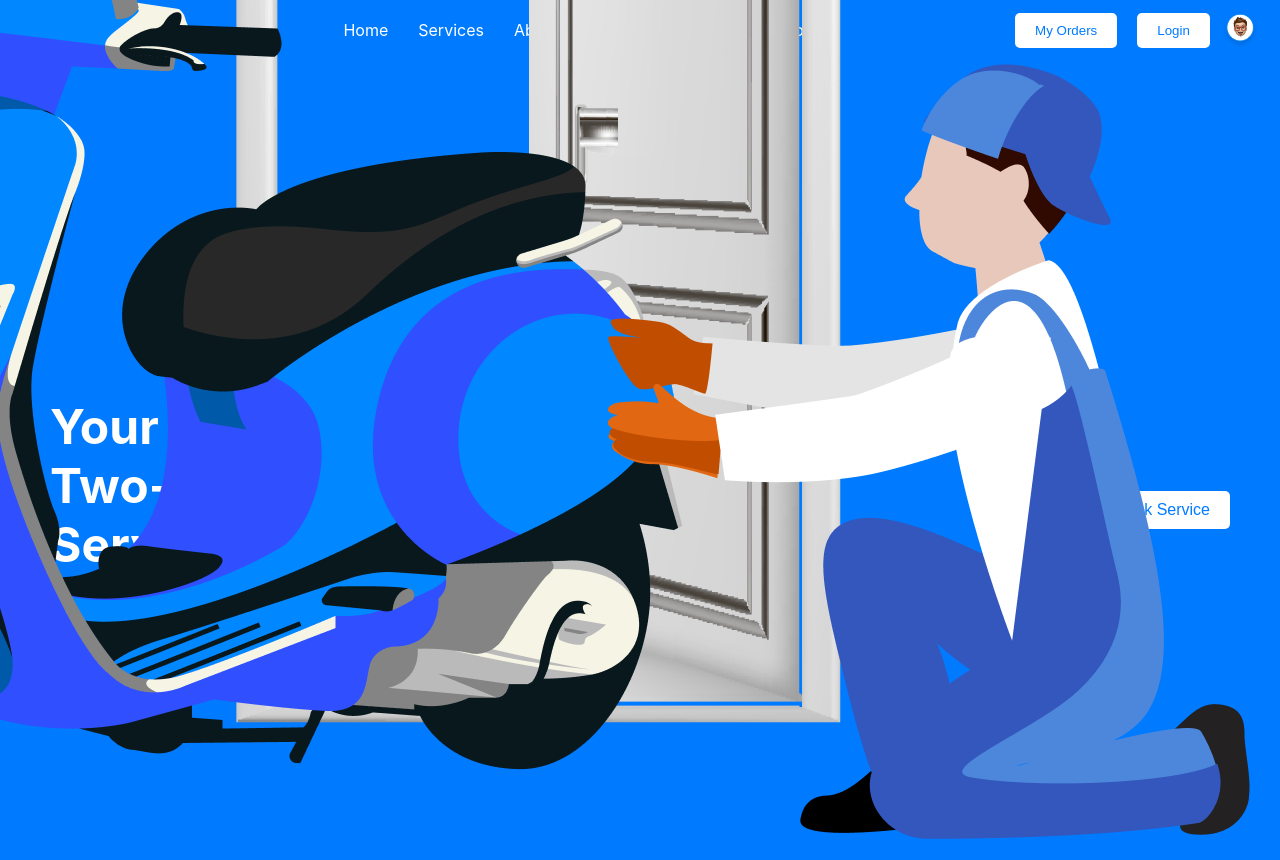
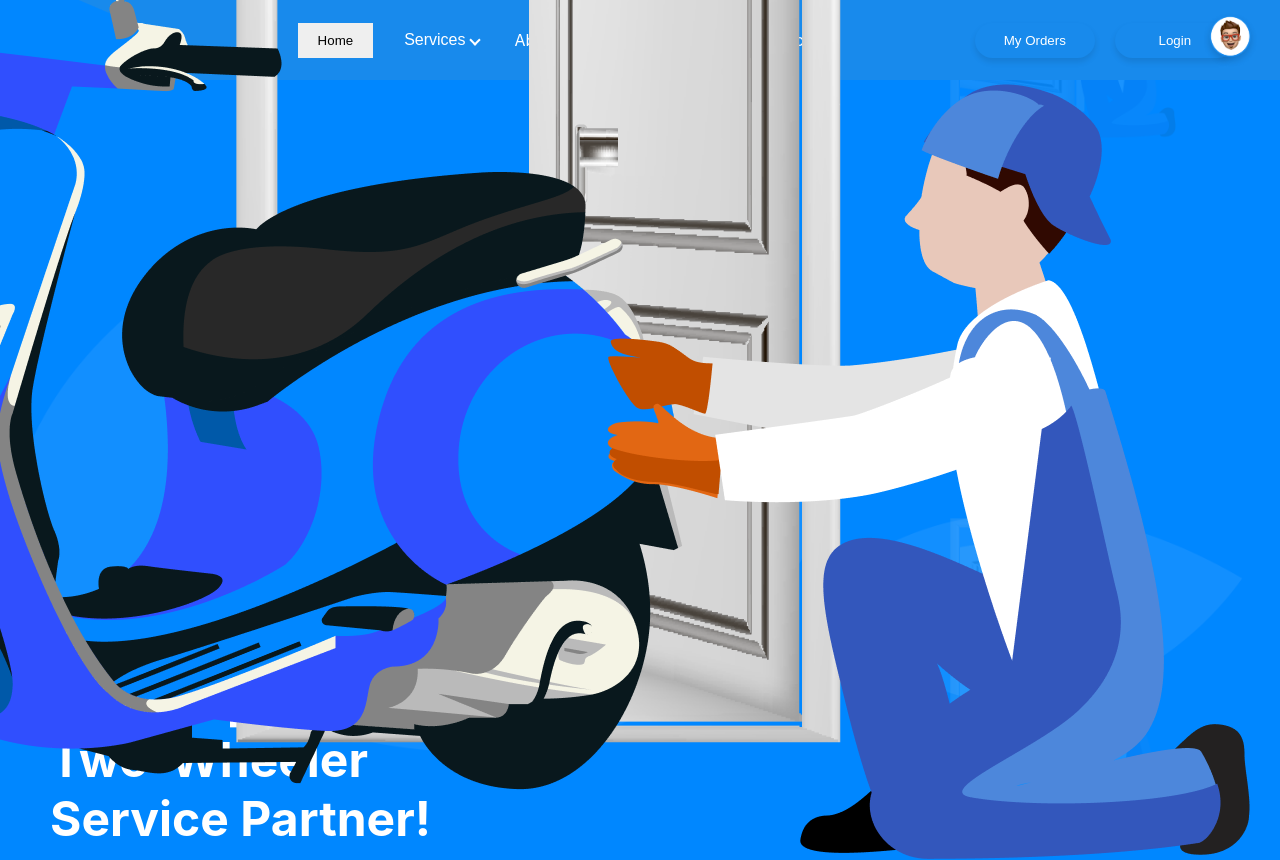
Before and after one commit to user-king/mechanify, a React (Create React App) app: page /projects in a window 1280 px wide. Shown: the top 860 px of the page. Built offline with nearby package versions, Linux system fonts and the light colour scheme.

Commit message:
changes in home screen

```diff
--- a/src/assets/styles/Banner.css
+++ b/src/assets/styles/Banner.css
@@ -1,14 +1,72 @@
 .banner {
     display: flex;
     justify-content:space-between;
-    align-items: center;
+    align-items:end;
     background-color: #007bff;
     color: white;
     position: relative;
     padding: 50px;
-    height: 100vh; /* Full viewport height */
+    height: 100vh;
     text-align: center;
+    background-image: url('../images/background_shade.png');
+    background-size:contain;
+    background-position:center;
+  }
 
+  .search-bar-container {
+    position: absolute;
+    top: 20px;
+    right: 20px;
+    /* height: 40px; */
+}
+
+.search-bar {
+  display: flex;
+  align-items: center;
+  background-color: #007bff;
+  border-radius: 50px;
+  padding: 5px 20px;
+  box-shadow: 0 4px 6px rgba(0, 0, 0, 0.1);
+  position: absolute;
+  top: 20px;
+  right: 20px;
+  width: 300px;
+  height: 40px;
+}
+
+.search-bar input {
+  border: none;
+  outline: none;
+  flex: 1;
+  padding: 10px;
+  border-radius: 50px;
+  margin-right: -20px;
+  background-color: transparent;
+  color:white;
+  font-size: 18px;
+}
+
+.search-bar input::placeholder {
+  color: rgba(255, 255, 255, 0.7);
+  font-size: 18px;
+}
+.search-button, .filter-button {
+  background: none;
+  border: none;
+  color: white;
+  cursor: pointer;
+  /* padding: 10px; */
+}
+
+.search-button i, .filter-button i {
+  /* font-size: 16px; */
+}
+  .filter-button img {
+    /* box-shadow: 0px 4px 16px 0px #00000040; */
+    /* font-size: 16px; */
+    /* width: 40px;  */
+    height: 60px;
+    border-radius: 20px;
   }
 
   .banner-logo1 {
@@ -64,24 +122,24 @@
   }
 
   .logo1 {
-    height: 250px;
-    align-self: center;
+    height: 294px;
+    align-self:flex-end;
     position: absolute;
-    left: 50%;
+    left: 64%;
     transform: translateX(-50%);
   }
 
   .vertical-button {
     position: absolute;
     right: 0;
-    top:30%;
+    top:45%;
     transform: translateY(-50%);
     z-index: 2;
     display: flex;
     align-items: center;
     justify-content: center;
     width: 60px;
-    height: 240px;
+    height: 280px;
     background-color: #7AC0FF;
     color: white;
     border: none;
@@ -115,9 +173,10 @@
   align-items: center;
   justify-content: center;
   background-image: url('../images/background.png');
-  background-size:contain;
-  background-position: center;
+  background-size:cover;
+  background-position:center;
   color: white;
+  background-color: #007bff;
   padding: 50px;
   height: 100vh; /* Full viewport height */
   text-align: center;
@@ -131,7 +190,7 @@
   width: 100%;
   height: 100%;
   background-color: rgba(0, 123, 255, 0.8); /* Adjust the color and opacity as needed */
-  z-index: 1;
+  /* z-index: 1; */
 }
 
 .banner2-content {
--- a/src/assets/styles/Brand.css
+++ b/src/assets/styles/Brand.css
@@ -13,6 +13,8 @@
     font-weight: bold;
     margin-bottom: 40px;
     color: #0187FF;
+    text-shadow: 2px 2px 5px rgba(0, 0, 0, 0.3);
+    text-align: center;
 }
 
 .brand-images {
@@ -20,6 +22,8 @@
     justify-content: center;
     align-items: center;
     gap: 20px; /* Space between images */
+    margin-top: 20px;
+    flex-wrap: wrap;
 }
 
 .brand-images img {
--- a/src/assets/styles/Header.css
+++ b/src/assets/styles/Header.css
@@ -4,7 +4,7 @@
   display: flex;
   justify-content: space-between;
   align-items: center;
-  background-color: #007bff;
+  background-color:#188AEC;
   padding: 10px 20px;
   color: white;
 }
@@ -91,20 +91,41 @@
 }
 
 .btn {
-  background-color: white;
-  color: #007bff;
+  color: white;
+  /* background-color: #007bff; */
   border: none;
   padding: 10px 20px;
   margin: 0 10px;
   cursor: pointer;
   border-radius: 5px;
+  background-color:#188AEC;
+  border-radius: 50px;
+  box-shadow: 0 4px 6px rgba(0, 0, 0, 0.1);
+  width: 120px;
 }
 
+.btn1 {
+  color: black;
+  /* background-color: #007bff; */
+  border: none;
+  padding: 10px 20px;
+  margin: 0 10px;
+  cursor: pointer;
+  /* border-radius: 5px; */
+
+}
 .btn:hover {
   background-color: #e7e7e7;
 }
 
+.user-icon-container {
+  display: flex;
+  flex-direction: column;
+  /* margin-top: 4px; */
+  align-items: center;
+}
 .user-icon {
-  height: 40px;
+  height: 60px;
   border-radius: 50%;
+  margin-left: -45px;
 }
--- a/src/components/Banner.js
+++ b/src/components/Banner.js
@@ -3,10 +3,14 @@ import React from 'react'
 import '../assets/styles/Banner.css';
 import bannerImage from '../assets/images/banner_image.png';
 import { motion } from 'framer-motion';
+import SearchBar from './SearchBar';
 
 const Banner = () => {
     return (
         <div className="banner">
+            <div className="search-bar-container">
+                <SearchBar />
+            </div>
             <div className="banner-content">
                 <div className="text-content">
                     <motion.h1
--- a/src/components/Banner2.js
+++ b/src/components/Banner2.js
@@ -2,6 +2,7 @@
 import React from 'react'
 import '../assets/styles/Banner.css';
 import { motion } from 'framer-motion';
+import SearchBar from './SearchBar';
 
 const Banner2 = () => {
     return (
@@ -11,7 +12,10 @@ const Banner2 = () => {
             transition={{ type: 'spring', stiffness: 50 }}
             className="banner2"
         >
-        {/* <div className="banner2"> */}
+            {/* <div className="banner2"> */}
+            <div className="search-bar-container">
+                <SearchBar />
+            </div>
             <div className="banner2-content">
                 <div className="text2-content">
                     <motion.h1
@@ -26,7 +30,7 @@ const Banner2 = () => {
             <div className="vertical-button">
                 <h2 className="vertical-text">Book Service</h2>
             </div>
-        {/* </div> */}
+            {/* </div> */}
         </motion.div>
     )
 }
--- a/src/components/Banner3.js
+++ b/src/components/Banner3.js
@@ -2,10 +2,15 @@ import React from 'react'
 import '../assets/styles/Banner.css';
 import logo from '../assets/images/mechanify_logo.png';
 import { motion } from 'framer-motion';
+import SearchBar from './SearchBar';
 
 const Banner3 = () => {
     return (
         <div className="banner2">
+            <div className="search-bar-container">
+                <SearchBar />
+            </div>
+
             <div className="banner3-content">
                 <div className="logo3-content">
                     <motion.img
--- a/src/components/Header.js
+++ b/src/components/Header.js
@@ -12,8 +12,12 @@ const Header = () => {
         <img src={mechanifyLogo} alt="Mechanify Logo" className="logo-header" />
       </div>
       <nav className="nav">
-        <Link to="/" className="nav-link">Home</Link>
-        {/* <div className="dropdown">
+        {/* <Link to="/" className="nav-link">Home</Link> */}
+        <div className="user-options">
+          <button className="btn1">Home</button>
+        </div>
+
+        <div className="dropdown">
           <button className="dropbtn">Services
             <i className="arrow-down"></i>
           </button>
@@ -22,9 +26,9 @@ const Header = () => {
             <Link to="/service2">Service 2</Link>
             <Link to="/service3">Service 3</Link>
           </div>
-        </div> */}
+        </div>
 
-        <Link to="/services" className="nav-link">Services</Link>
+        {/* <Link to="/services" className="nav-link">Services</Link> */}
         <Link to="/about" className="nav-link">About</Link>
         <Link to="/projects" className="nav-link">Projects</Link>
         <Link to="/blog" className="nav-link">Blog</Link>
@@ -33,7 +37,10 @@ const Header = () => {
       <div className="user-options">
         <button className="btn">My Orders</button>
         <button className="btn">Login</button>
-        <img src={userIcon} alt="User Icon" className="user-icon" />
+        {/* <img src={userIcon} alt="User Icon" className="user-icon" /> */}
+        <div className="user-icon-container">
+          <img src={userIcon} alt="User Icon" className="user-icon" />
+        </div>
       </div>
     </header>
   );
--- /dev/null
+++ b/src/components/SearchBar.js
@@ -0,0 +1,33 @@
+import React, { useState } from 'react';
+import '../assets/styles/Banner.css';
+import Icon from '../assets/images/filter.png'
+
+const SearchBar = () => {
+    const [searchTerm, setSearchTerm] = useState('');
+
+    const handleChange = (event) => {
+        setSearchTerm(event.target.value);
+    };
+
+    return (
+        <div className="search-bar">
+            <button className="search-button">
+                <i className="fa fa-search"></i>
+            </button>
+
+            <input
+                type="text"
+                value={searchTerm}
+                onChange={handleChange}
+                placeholder="Search "
+            />
+            <button className="filter-button">
+                {/* <i className="fa fa-filter"></i> */}
+                <img src={Icon} alt="Search Bar" />
+
+            </button>
+        </div>
+    );
+}
+
+export default SearchBar;
```
Also changed, not shown: src/components/Brand.js (+39 -82 lines), src/assets/images/background_shade.png (added), src/assets/images/filter.png (added).
